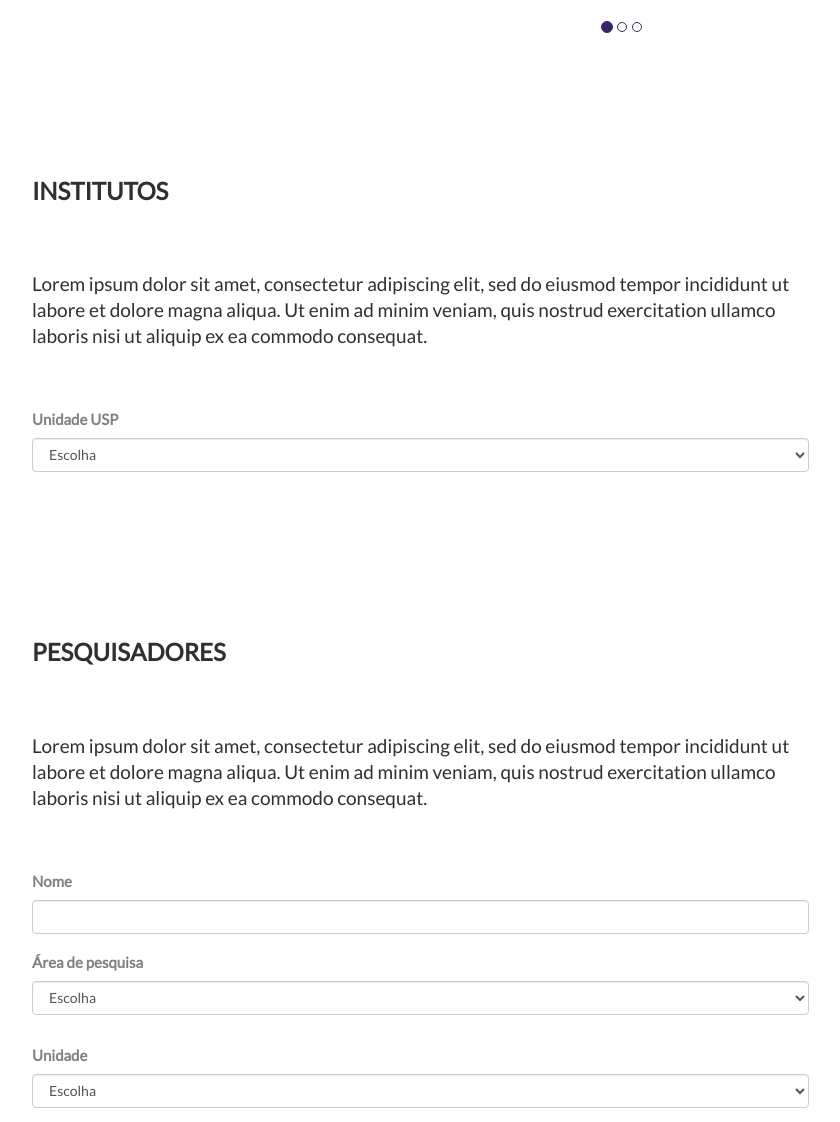
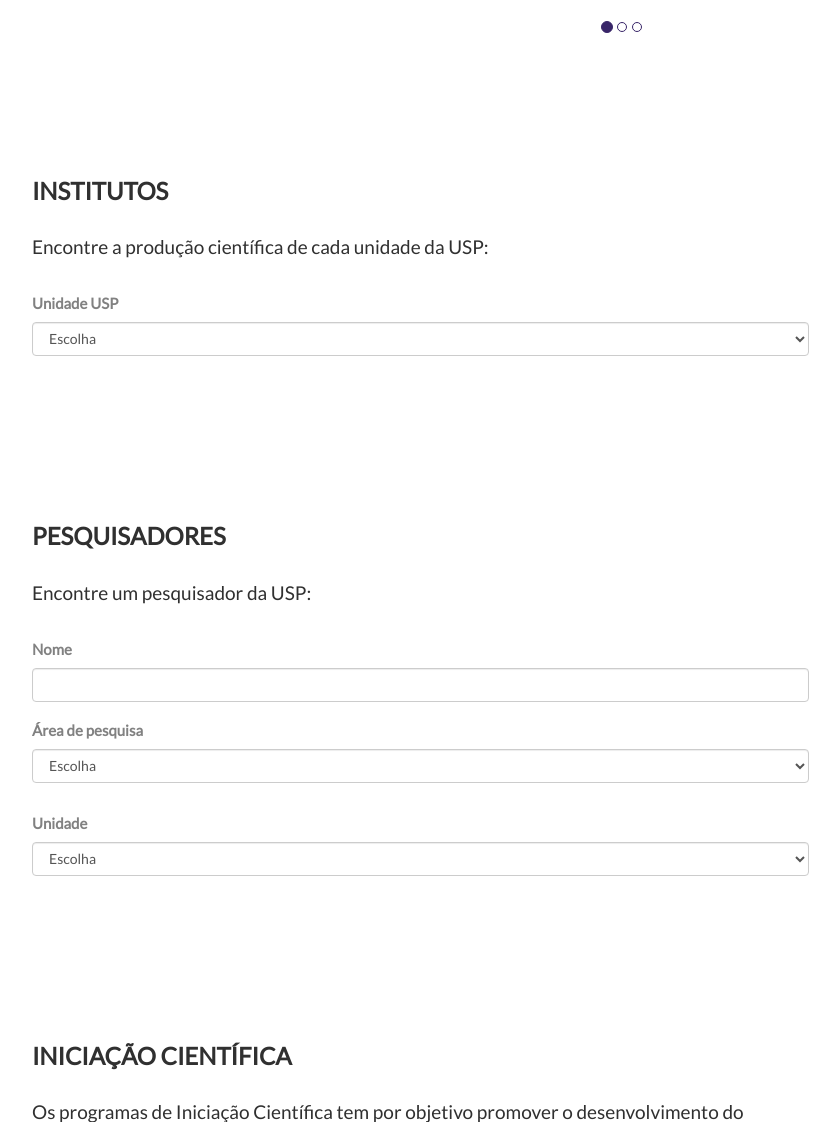
Before and after one commit to willianw/HackatonUSP2017, a Django app: template servidor/templates/testeo.html in a window 1280 px wide. Shown: the part 836-1958 px from the top of the page, without its empty margins (18-858 px from the left). Run offline with Django 3.2, Linux system fonts and the light colour scheme; the template is opened without the code that fills it, so the values that code supplies are empty; some libraries are stand-ins or nearby versions.

Commit message:
terminamos de arrumar as definições das coisas da home

```diff
--- a/servidor/templates/testeo.html
+++ b/servidor/templates/testeo.html
@@ -316,8 +316,8 @@
   <div class="row">
     <div class="col-sm-8">
     <br>
-      <h2>Institutos</h2><br>
-      <h4>Lorem ipsum dolor sit amet, consectetur adipiscing elit, sed do eiusmod tempor incididunt ut labore et dolore magna aliqua. Ut enim ad minim veniam, quis nostrud exercitation ullamco laboris nisi ut aliquip ex ea commodo consequat.</h4><br>
+      <h2>Institutos</h2>
+      <h4>Encontre a produção científica de cada unidade da USP:</h4>
       <label class="form-control-label" for="formGroupExampleInput2">Unidade USP</label>
       <select class="form-control form-control-sm">
           <option>Escolha</option>
@@ -333,8 +333,8 @@
   <div class="row">
     <div class="col-sm-8">
     <br>
-      <h2>Pesquisadores</h2><br>
-      <h4>Lorem ipsum dolor sit amet, consectetur adipiscing elit, sed do eiusmod tempor incididunt ut labore et dolore magna aliqua. Ut enim ad minim veniam, quis nostrud exercitation ullamco laboris nisi ut aliquip ex ea commodo consequat.</h4><br>
+      <h2>Pesquisadores</h2>
+      <h4>Encontre um pesquisador da USP:</h4>
 
       <form>
           <div class="form-group">
@@ -361,9 +361,12 @@
   <div class="row">
     <div class="col-sm-8">
     <br>
-      <h2>Iniciação Científica</h2><br>
+      <h2>Iniciação Científica</h2>
       <h4>Os programas de Iniciação Científica tem por objetivo promover o desenvolvimento do pensamento científico e da pesquisa científica no Ensino Superior, mediante o encaminhamento de alunos de graduação para a descoberta científica, e convivência com procedimentos e a metodologia científica em ciência e tecnologia. O princípio deve reger as atividades de Iniciação Científica, e é dirigido prioritariamente ao benefício dos alunos, que têm no Programa a oportunidade de complementar sua formação acadêmica, aprimorando seu conhecimento e preparo para a vida profissional.<br>
-      <br>Para informações sobre editais e bolsas consulte os sites da <a href="http://www.fapesp.br/">FAPESP</a>, <a href="http://cnpq.br/"> CNPq</a> e da <a href="http://www.prp.usp.br/programas/ic"> Pró-Reitoria de Pesquisa da USP </a>.</h4>
+      <br>Para informações sobre editais e bolsas consulte os sites da <a href="http://www.fapesp.br/">FAPESP</a>, <a href="http://cnpq.br/"> CNPq</a> e da <a href="http://www.prp.usp.br/programas/ic"> Pró-Reitoria de Pesquisa da USP </a>.
+       <br><br>Encontre a produção de iniciação científica da USP:
+      </h4>
+
       <form>
           <div class="form-group">
             <label class="form-control-label" for="formGroupExampleInput2">Autor</label>
@@ -397,6 +400,7 @@
 
      <br><br> Para mais informações sobre os programas de pós acesse o site da <a href = "http://www.prpg.usp.br/index.php/pt-br/faca-pos-na-usp/como-funciona"> PRPG - Pró-Reitoria de Pós-Graduação </a>.
 
+     <br><br> Encontre a produção científica dos programas de pós-graduação da USP:
       </h4>
 
       <form>
```
